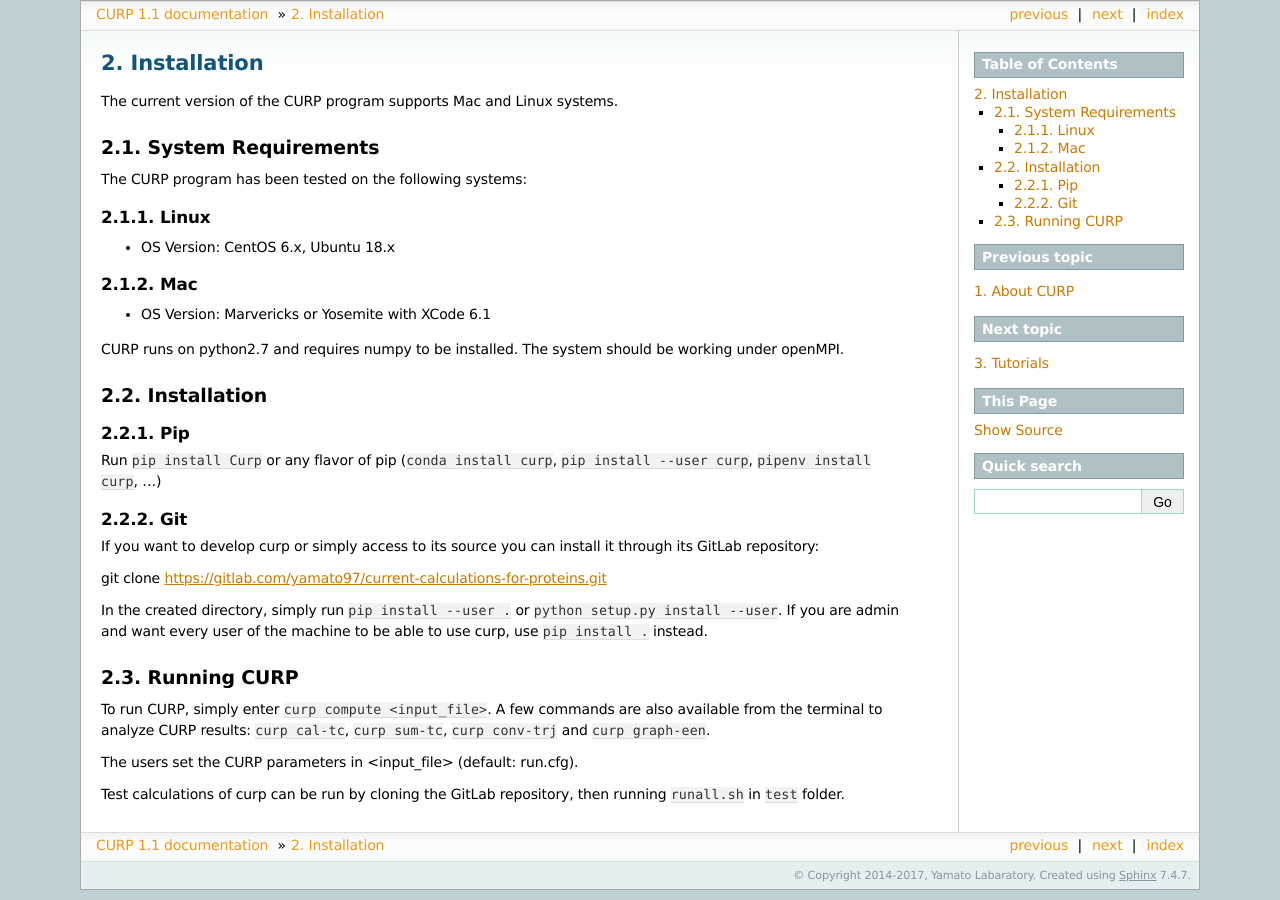
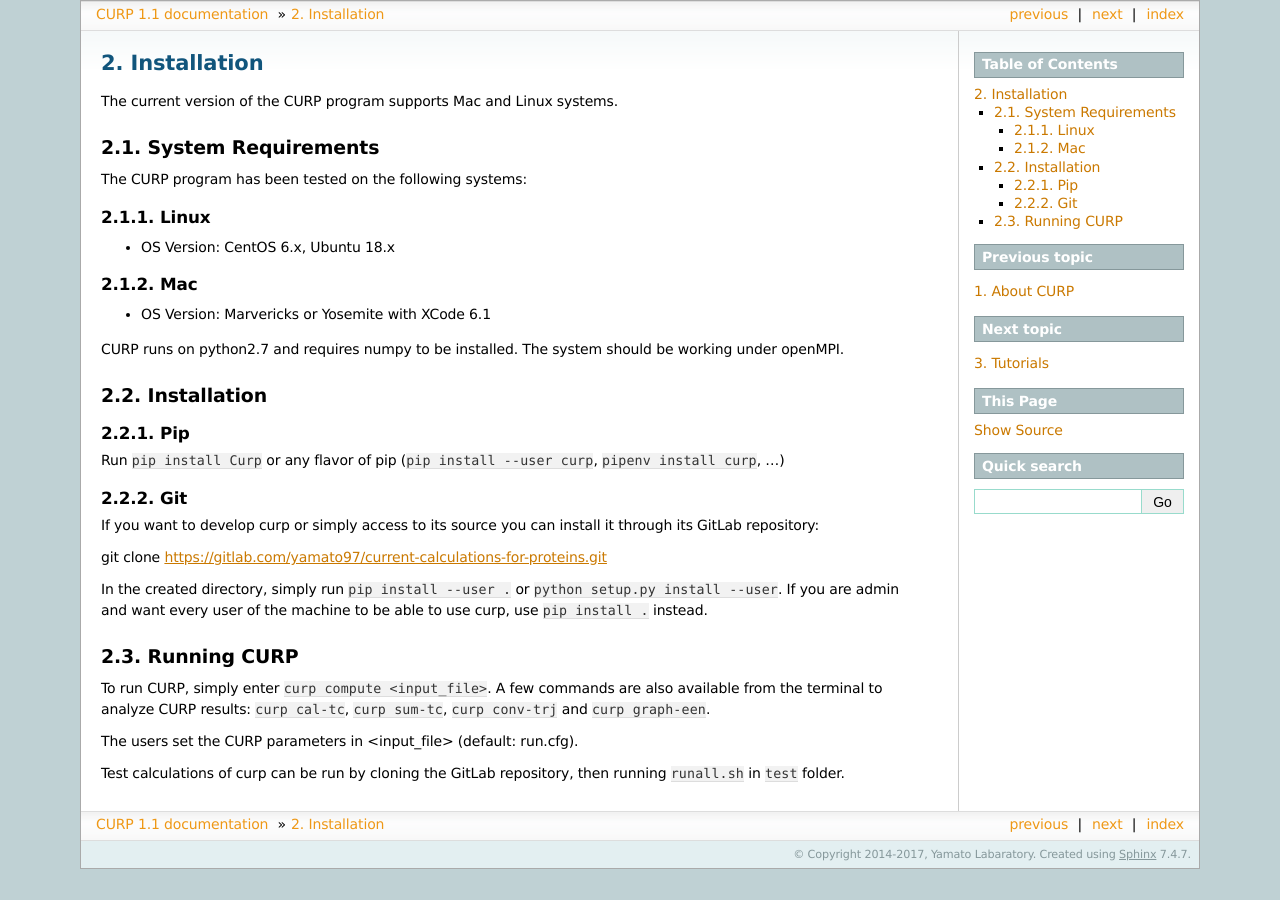
Before and after one commit to yamatolab/current-calculations-for-proteins, a Sphinx documentation site: the page built from docs/source/install.rst, in a window 1280 px wide. Built offline with Sphinx 7.4.7, drawn with Linux system fonts in a browser that asks for light colours; formulas are drawn with MathJax 3.

Commit message:
delete : conda install curp

```diff
--- a/docs/source/install.rst
+++ b/docs/source/install.rst
@@ -27,7 +27,7 @@
 Pip
 ---
 
-Run ``pip install Curp`` or any flavor of pip (``conda install curp``, ``pip install --user curp``, ``pipenv install curp``, ...)
+Run ``pip install Curp`` or any flavor of pip (``pip install --user curp``, ``pipenv install curp``, ...)
 
 Git
 ---
```
